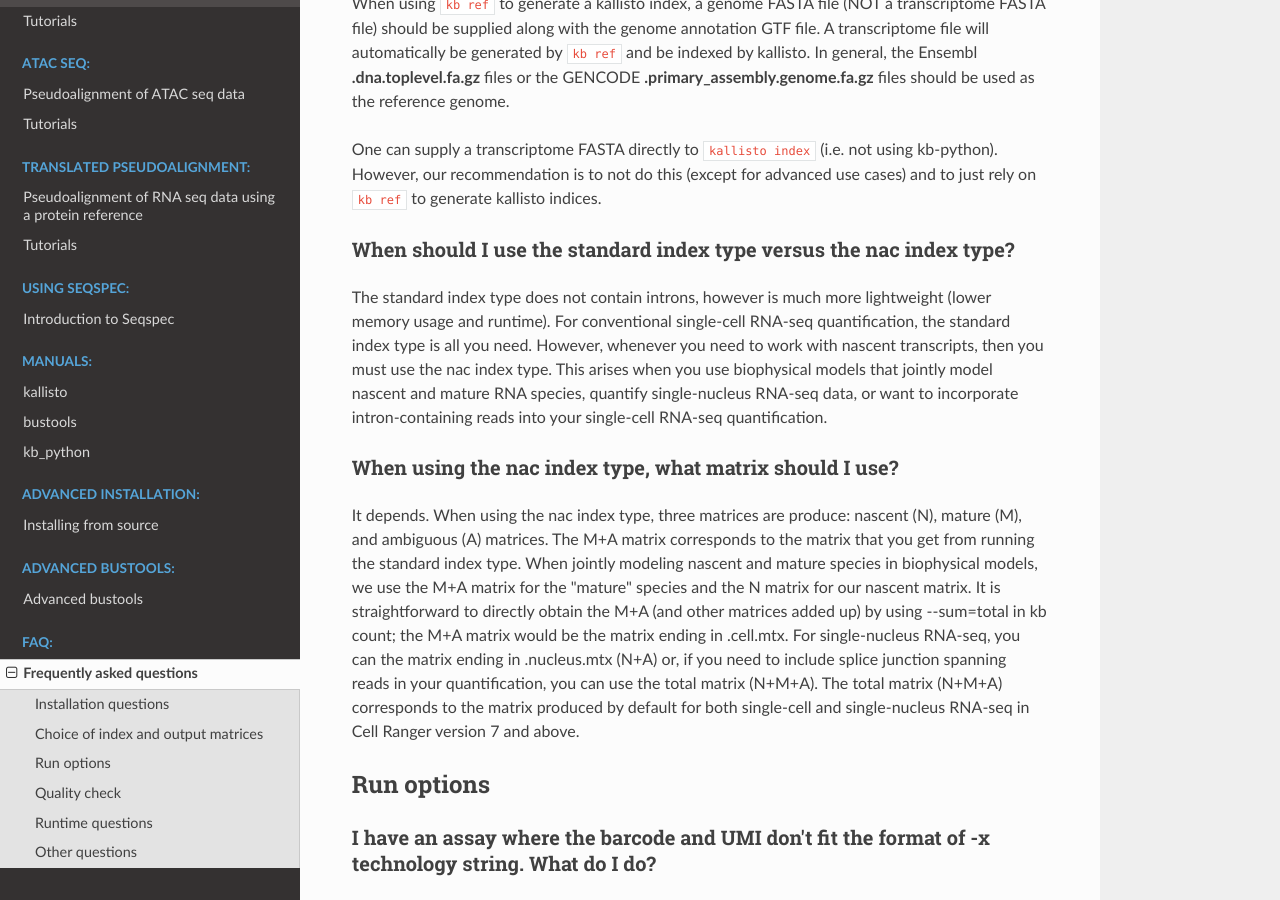
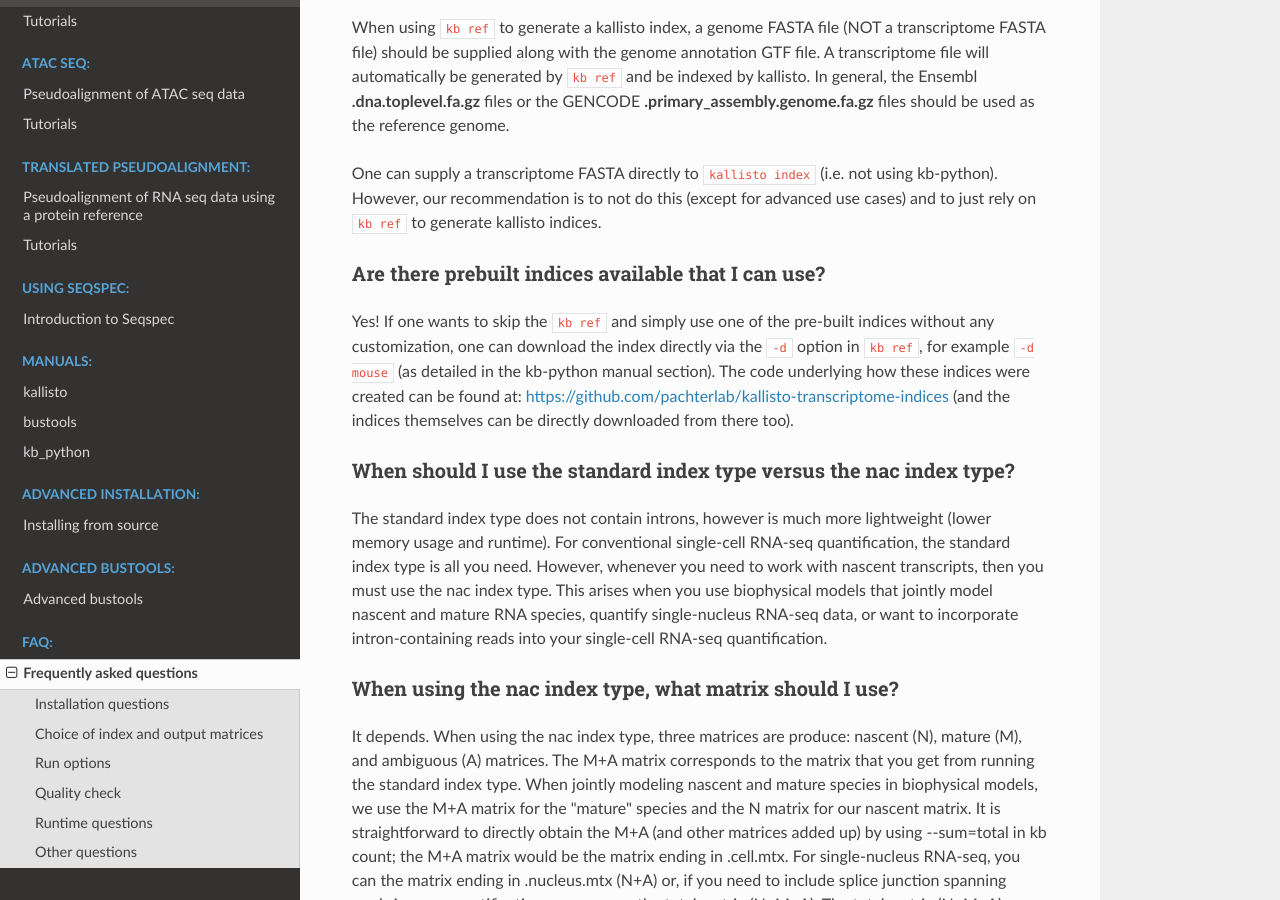
Before and after one commit to pachterlab/kb_docs, a Sphinx documentation site: the page built from docs/source/FAQ.rst, in a window 1280 px wide and 900 px high, scrolled down 1603 px. Built offline with Sphinx 7.4.7 and the Read the Docs theme 2.0.0, drawn with Linux system fonts in a browser that asks for light colours; some of the changed text lies outside the part shown.

Commit message:
Update FAQ.rst

```diff
--- a/docs/source/FAQ.rst
+++ b/docs/source/FAQ.rst
@@ -43,6 +43,11 @@ What reference genome/transcriptome file should I use to create my index?
 When using ``kb ref`` to generate a kallisto index, a genome FASTA file (NOT a transcriptome FASTA file) should be supplied along with the genome annotation GTF file. A transcriptome file will automatically be generated by ``kb ref`` and be indexed by kallisto. In general, the Ensembl **.dna.toplevel.fa.gz** files or the GENCODE **.primary_assembly.genome.fa.gz** files should be used as the reference genome.
 
 One can supply a transcriptome FASTA directly to ``kallisto index`` (i.e. not using kb-python). However, our recommendation is to not do this (except for advanced use cases) and to just rely on ``kb ref`` to generate kallisto indices.
+
+Are there prebuilt indices available that I can use?
+~~~~~~~~~~~~~~~~~~~~~~~~~~~~~~~~~~~~~~~~~~~~~~~~~~~~
+
+Yes! If one wants to skip the ``kb ref`` and simply use one of the pre-built indices without any customization, one can download the index directly via the ``-d`` option in ``kb ref``, for example ``-d mouse`` (as detailed in the kb-python manual section). The code underlying how these indices were created can be found at: https://github.com/pachterlab/kallisto-transcriptome-indices (and the indices themselves can be directly downloaded from there too).
 
 
 When should I use the standard index type versus the nac index type?
```
